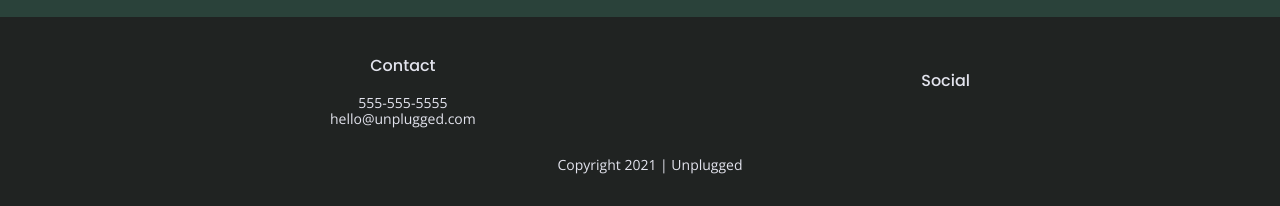
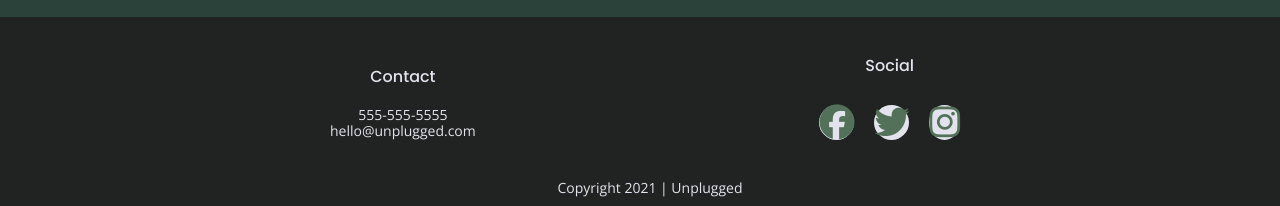
Before and after one commit to mbragg3232/unplugged-project, a website built with Parcel: page index.html in a window 1280 px wide. Shown: the part 1994-2200 px from the top of the page. Before the commit the page ends 2176 px from the top, so only its background shows below. Built offline with nearby package versions, Linux system fonts and the light colour scheme.

Commit message:
Add social icons to footer

```diff
--- a/css/main.css
+++ b/css/main.css
@@ -232,6 +232,14 @@ textarea {
 
     footer p {
       margin: 0;
+    }
+
+    footer .social-icons i {
+      background-color: #e2e3ed;
+      color: #527158;
+      border-radius: 100%;
+      font-size: 2.5em;
+      margin: 10px;
     }
 
     footer .copyright {
--- a/index.html
+++ b/index.html
@@ -156,11 +156,17 @@
           </div>
 
           <div class="social">
-            <h4>Social</h4>
+            <h3>Social</h3>
             <div class="social-icons">
-              <p><a href="https://www.facebook.com/MistyLBragg" target="_blank"></a></p>
-              <p><a href="https://www.linkedin.com/in/mistybragg"></a></p>
-              <p><a href="https://github.com/mbragg3232"></a></p>
+              <p>
+                <a href="https://www.facebook.com/MistyLBragg" target="_blank"><i class='fab fa-facebook'></i></a>
+              </p>
+              <p>
+                <a href="https://www.twitter.com"><i class='fab fa-twitter'></i></a>
+              </p>
+              <p>
+                <a href="https://github.com/mbragg3232"><i class='fab fa-instagram'></i></a>
+              </p>
             </div>
           </div>
         </div> <!---footer content end-->
```
